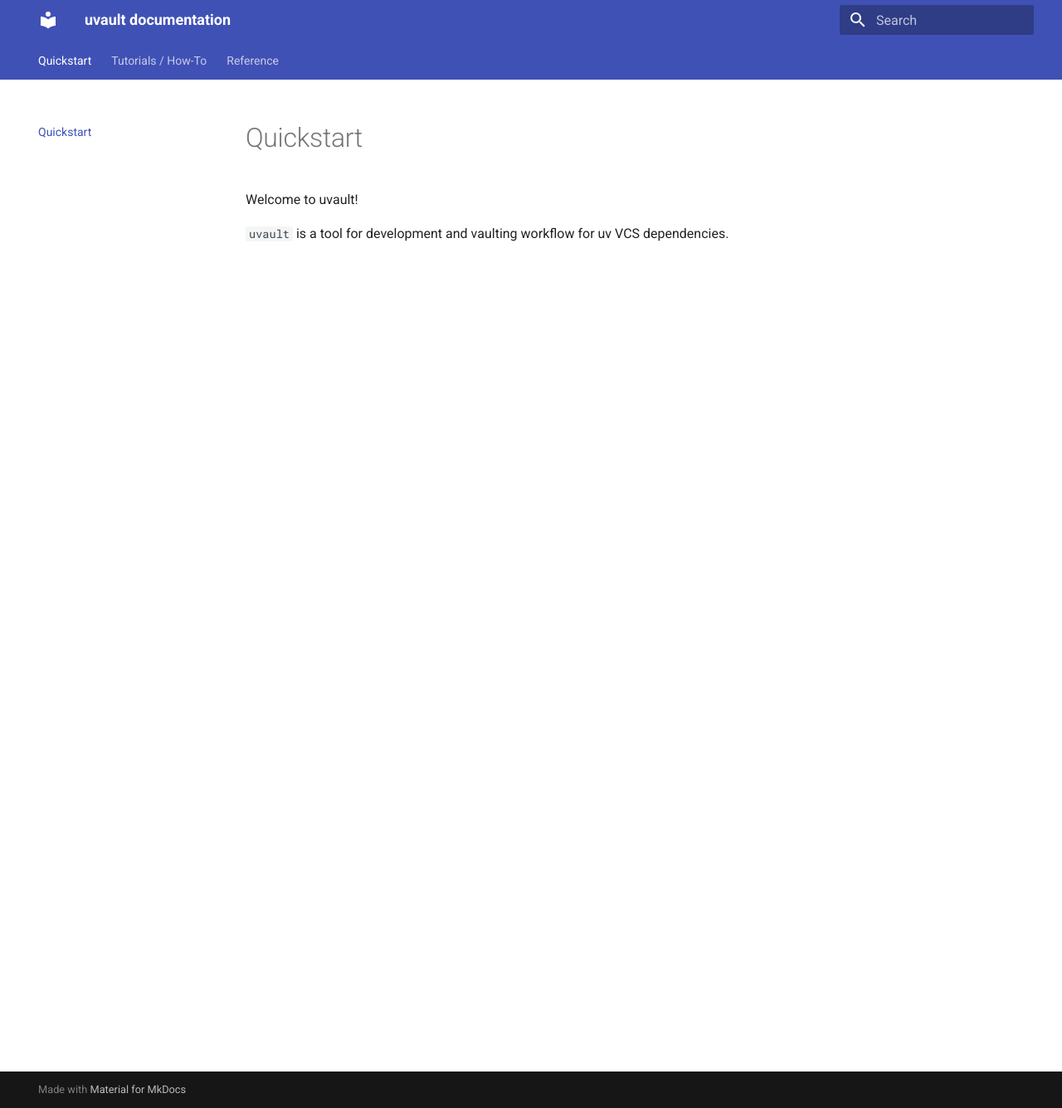
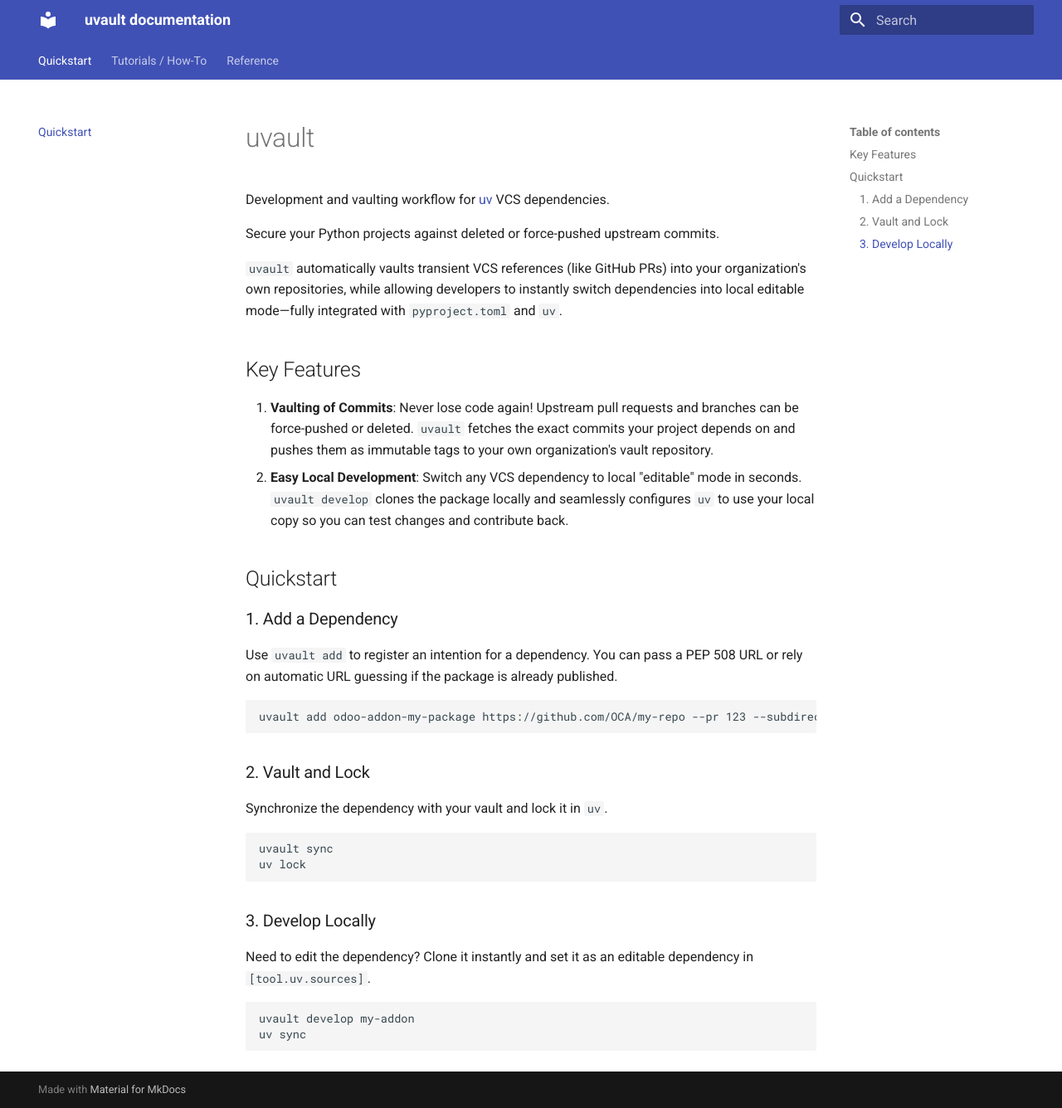
Before and after one commit to petrus-v/uvault, an MkDocs documentation site: the page built from docs/index.md, in a window 1280 px wide and 1336 px high. Shown: the whole window at 83% size. Built offline with MkDocs 1.6.1 and Material for MkDocs 9.7.7, drawn with Linux system fonts in a browser that asks for light colours.

Commit message:
docs: update documentation and reorganize quickstart

````diff
--- a/docs/index.md
+++ b/docs/index.md
@@ -1,5 +1,42 @@
-# Quickstart
+# uvault
 
-Welcome to uvault!
+Development and vaulting workflow for [uv](https://github.com/astral-sh/uv) VCS dependencies.
 
-`uvault` is a tool for development and vaulting workflow for uv VCS dependencies.
+Secure your Python projects against deleted or force-pushed upstream commits.
+
+`uvault` automatically vaults transient VCS references (like GitHub PRs)
+into your organization's own repositories, while allowing developers to instantly
+switch dependencies into local editable mode—fully integrated with `pyproject.toml` and `uv`.
+
+## Key Features
+
+1. **Vaulting of Commits**: Never lose code again! Upstream pull requests and branches can be force-pushed or deleted. `uvault` fetches the exact commits your project depends on and pushes them as immutable tags to your own organization's vault repository.
+2. **Easy Local Development**: Switch any VCS dependency to local "editable" mode in seconds. `uvault develop` clones the package locally and seamlessly configures `uv` to use your local copy so you can test changes and contribute back.
+
+## Quickstart
+
+### 1. Add a Dependency
+
+Use `uvault add` to register an intention for a dependency. You can pass a PEP 508 URL or rely on automatic URL guessing if the package is already published.
+
+```bash
+uvault add odoo-addon-my-package https://github.com/OCA/my-repo --pr 123 --subdirectory my_package
+```
+
+### 2. Vault and Lock
+
+Synchronize the dependency with your vault and lock it in `uv`.
+
+```bash
+uvault sync
+uv lock
+```
+
+### 3. Develop Locally
+
+Need to edit the dependency? Clone it instantly and set it as an editable dependency in `[tool.uv.sources]`.
+
+```bash
+uvault develop my-addon
+uv sync
+```
````
Also changed, not shown: README.md (+6 -35 lines), docs/reference.md (+4 -1 lines).
